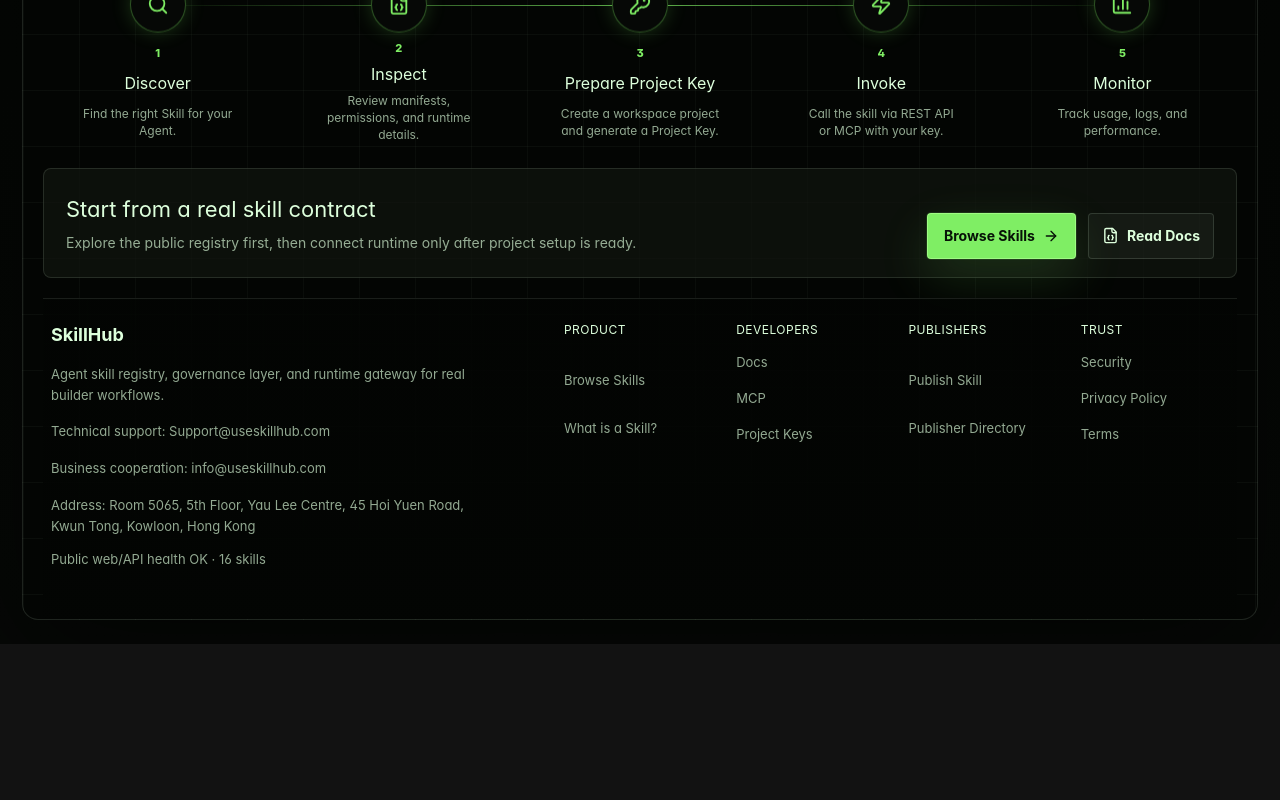
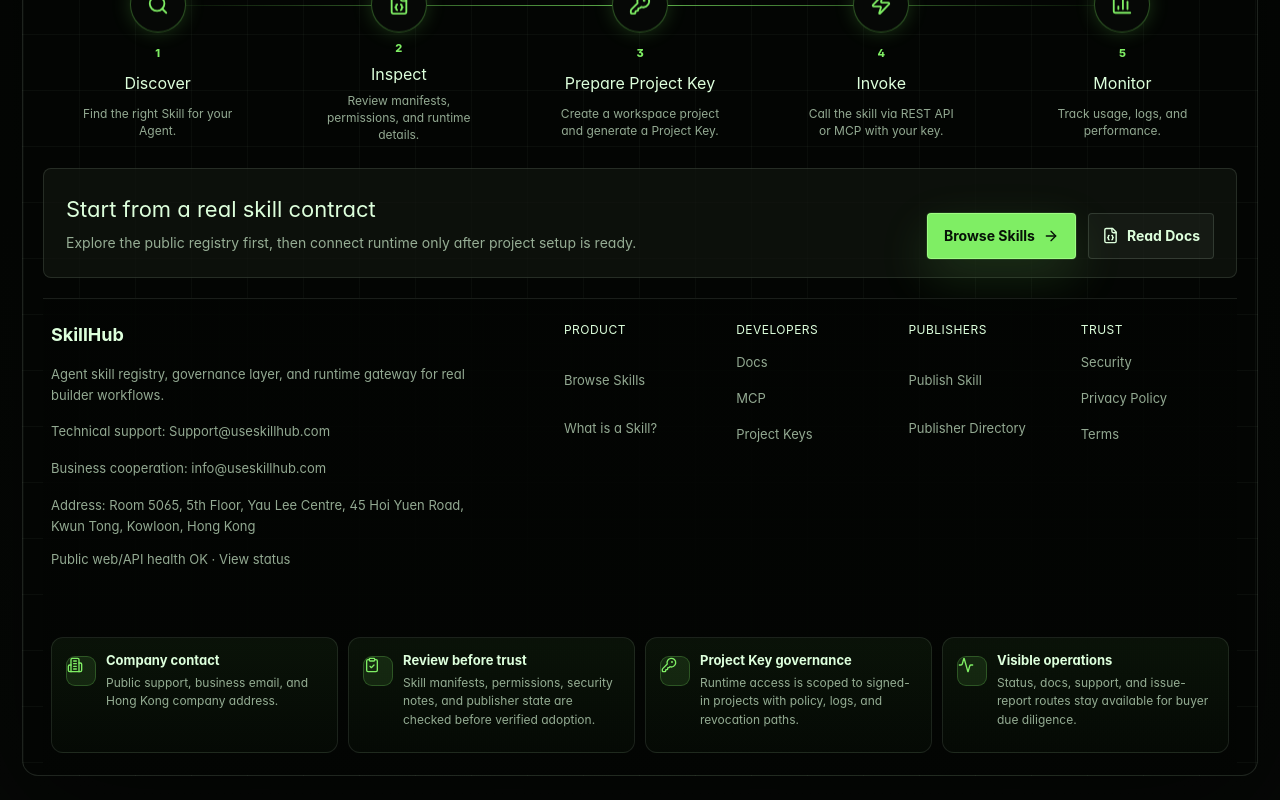
Before and after one commit to guangzibodong/skillhub, a Next.js app in the folder apps/web/: page / in a window 1280 px wide. Shown: the part 2391-3191 px from the top of the page. Before the commit the page ends 3035 px from the top, so only its background shows below. Built offline with nearby package versions, Linux system fonts and the light colour scheme; no server answers.

Commit message:
Add homepage footer trust signals

```diff
--- a/apps/web/app/page.tsx
+++ b/apps/web/app/page.tsx
@@ -1,10 +1,13 @@
 import type { Metadata } from "next";
 import type { SkillSummary } from "@useskillhub/schema";
 import {
+  Activity,
   ArrowRight,
   BarChart3,
   Boxes,
+  Building2,
   CheckCircle2,
+  ClipboardCheck,
   FileJson,
   KeyRound,
   LockKeyhole,
@@ -24,7 +27,6 @@ import {
   localizedHref,
 } from "@/lib/i18n";
 import { PublicEventLink } from "@/components/public-event-link";
-import { getPublicPlatformStats } from "@/lib/public-platform-stats";
 import { getSkills } from "@/lib/registry";
 
 export const dynamic = "force-dynamic";
@@ -70,6 +72,7 @@ const capabilityIcons = [Search, FileJson, Zap, ShoppingCart] as const;
 const trustModuleIcons = [ShieldCheck, ServerCog, PackageCheck] as const;
 const howIcons = [Search, FileJson, KeyRound, Zap, BarChart3] as const;
 const skillIcons = [Boxes, BarChart3, Terminal, FileJson] as const;
+const footerTrustIcons = [Building2, ClipboardCheck, KeyRound, Activity] as const;
 
 const fallbackFeaturedSkills: SkillSummary[] = [
   {
@@ -245,6 +248,12 @@ const homeLandingCopy = {
     finalBody: "Explore the public registry first, then connect runtime only after project setup is ready.",
     readDocs: "Read Docs",
     footerBody: "Agent skill registry, governance layer, and runtime gateway for real builder workflows.",
+    footerTrust: [
+      ["Company contact", "Public support, business email, and Hong Kong company address."],
+      ["Review before trust", "Skill manifests, permissions, security notes, and publisher state are checked before verified adoption."],
+      ["Project Key governance", "Runtime access is scoped to signed-in projects with policy, logs, and revocation paths."],
+      ["Visible operations", "Status, docs, support, and issue-report routes stay available for buyer due diligence."],
+    ],
     footerGroups: [
       {
         title: "Product",
@@ -426,6 +435,12 @@ const homeLandingCopy = {
     finalBody: "先浏览公开技能，再在工作台项目设置就绪后接入真实运行调用。",
     readDocs: "阅读文档",
     footerBody: "面向真实构建流程的 Agent 技能注册中心、治理层和运行网关。",
+    footerTrust: [
+      ["公司主体可查", "公开技术支持、商务邮箱和香港公司地址。"],
+      ["上架前先审核", "检查 Skill manifest、权限、安全说明和发布者状态，再进入可信采用。"],
+      ["Project Key 治理", "真实运行绑定登录项目，具备策略、日志和撤销路径。"],
+      ["运营状态可见", "状态页、文档、支持和问题报告入口对客户尽调开放。"],
+    ],
     footerGroups: [
       {
         title: "产品",
@@ -578,7 +593,6 @@ export default async function Home({ searchParams }: PageProps) {
   const apiUrl =
     process.env.NEXT_PUBLIC_API_URL ?? "https://api.useskillhub.com";
   const skills = await getSkills();
-  const publicStats = await getPublicPlatformStats({ skills });
   const landing = homeLandingCopy[locale];
   const seenSkillKeys = new Set<string>();
   const featuredSkills = [...skills, ...fallbackFeaturedSkills]
@@ -1027,7 +1041,7 @@ export default async function Home({ searchParams }: PageProps) {
             </span>
             <span>{locale === "zh" ? "公司地址：" : "Address: "}{companyInfo.address}</span>
             <PublicEventLink href={localizedHref("/status", locale)} eventName="footer_link_click" eventProperties={{ target: "status" }}>
-              {landing.systemStatus} · {locale === "zh" ? `${publicStats.publicSkills} 个技能` : `${publicStats.publicSkills} skills`}
+              {landing.systemStatus} · {landing.viewStatus}
             </PublicEventLink>
           </div>
           <nav className="home-footer__nav" aria-label={locale === "zh" ? "页脚导航" : "Footer navigation"}>
@@ -1047,6 +1061,23 @@ export default async function Home({ searchParams }: PageProps) {
               </section>
             ))}
           </nav>
+          <section className="home-footer__trust-strip" aria-label={locale === "zh" ? "页脚信任信号" : "Footer trust signals"}>
+            {landing.footerTrust.map(([title, body], index) => {
+              const Icon = footerTrustIcons[index] ?? ShieldCheck;
+
+              return (
+                <article className="home-footer__trust-card" key={title}>
+                  <span className="home-footer__trust-icon">
+                    <Icon size={16} aria-hidden="true" />
+                  </span>
+                  <div>
+                    <strong>{title}</strong>
+                    <p>{body}</p>
+                  </div>
+                </article>
+              );
+            })}
+          </section>
         </footer>
       </section>
     </main>
```
Also changed, not shown: apps/web/app/globals.css.
